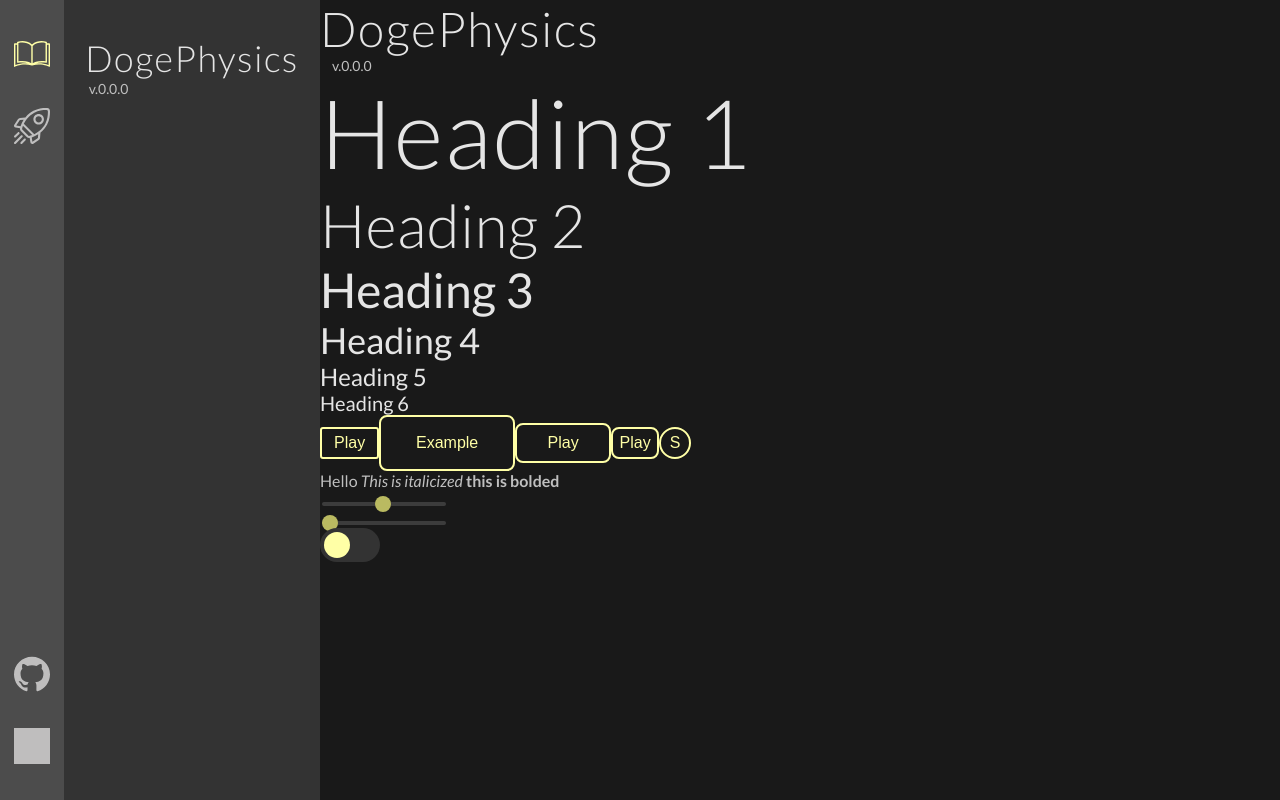
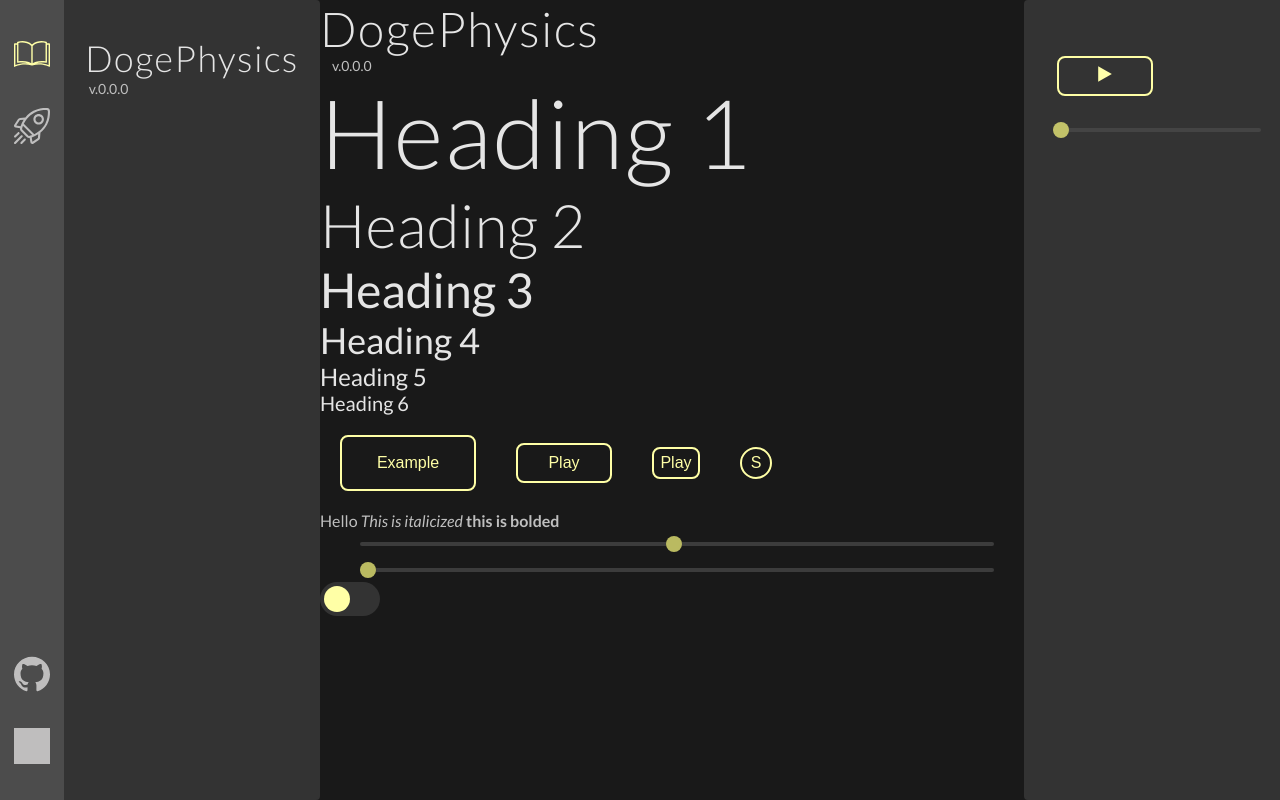
Before and after one commit to vinlegend1/DogePhysics, a Next.js app: page /test in a window 1280 px wide. Built offline with nearby package versions, Linux system fonts and the light colour scheme; grey boxes are pictures that could not be loaded.

Commit message:
doing controller

```diff
--- /dev/null
+++ b/src/components/Controller.tsx
@@ -0,0 +1,16 @@
+import React from 'react'
+import PlayButton from './buttons/PlayButton'
+import Slider from './Slider'
+
+const Controller = () => {
+    return (
+        <div className="controller">
+            <div className="container">
+                <PlayButton />
+                <Slider defaultValue={0} />
+            </div>
+        </div>
+    )
+}
+
+export default Controller
--- a/src/components/Layout.tsx
+++ b/src/components/Layout.tsx
@@ -1,4 +1,5 @@
 import React from 'react'
+import Controller from './Controller'
 import Navbar from './Navbar'
 
 interface Props {
@@ -11,6 +12,8 @@ const Layout: React.FC<Props> = ({ children }) => {
             <Navbar />
 
             {children}
+
+            <Controller />
         </div>
     )
 }
--- a/src/components/Navbar.tsx
+++ b/src/components/Navbar.tsx
@@ -3,6 +3,7 @@ import { iconDimensions, projectName } from 'src/constants'
 import Link from 'next/link';
 import { ContentType } from 'src/types';
 import NavContent from './NavContent';
+import { useRouter } from 'next/router';
 // import { projectName } from 'src/constants'
 
 interface Props {
@@ -13,23 +14,29 @@ const Navbar: React.FC<Props> = () => {
 
     const [isChapter, setIsChapter] = useState(true);
     const [isMission, setIsMission] = useState(false);
+    const router = useRouter();
 
     const onClick = (e: React.MouseEvent<HTMLImageElement, MouseEvent>, content: ContentType) => {
         if (content === "chapter" && isChapter) {
             setIsChapter(false);
             setIsMission(false);
+            router.push(`${router.pathname}`);
         } else if (content === "chapter" && !isChapter) {
             setIsChapter(true);
             setIsMission(false);
+            router.push(`${router.pathname}?find=chapters`);
         } else if (content === "mission" && !isMission) {
             setIsChapter(false);
             setIsMission(true);
+            router.push(`${router.pathname}?find=missions`);
         } else if (content === "mission" && isMission) {
             setIsChapter(false);
             setIsMission(false);
+            router.push(`${router.pathname}`);
         }
 
     }
+
 
     return (
         <>
--- /dev/null
+++ b/src/components/buttons/Button.tsx
@@ -0,0 +1,16 @@
+import React from 'react'
+
+interface Props {
+    outline: boolean;
+    size: "sm" | "md" | "lg";
+}
+
+const Button: React.FC<Props> = ({ outline, size, children }) => {
+    return (
+        <button className={`btn-${outline ? "outline-" : ""}${size}`}>
+            {children}
+        </button>
+    )
+}
+
+export default Button
--- /dev/null
+++ b/src/components/buttons/PlayButton.tsx
@@ -0,0 +1,12 @@
+import React from 'react'
+import Button from './Button'
+
+const PlayButton = () => {
+    return (
+        <Button outline size="md">
+            <img src="/play.svg" alt="Play" title="Start Simulation" className="icon-sm icon-play" />
+        </Button >
+    )
+}
+
+export default PlayButton
--- a/src/pages/test.tsx
+++ b/src/pages/test.tsx
@@ -7,7 +7,7 @@ import Slider from '../components/Slider'
 const Test = () => {
     return (
         <Layout>
-            <div>
+            <div className="main">
                 <h1 className="title">DogePhysics</h1>
                 <p className="small">v.0.0.0</p>
                 <h1>Heading 1</h1>
@@ -16,7 +16,7 @@ const Test = () => {
                 <h4>Heading 4</h4>
                 <h5>Heading 5</h5>
                 <h6>Heading 6</h6>
-                <button className="play">Play</button>
+                {/* <button className="play">Play</button> */}
                 <button className="btn-outline-lg">Example</button>
                 <button className="btn-outline-md">Play</button>
                 <button className="btn-outline-sm">Play</button>
--- a/src/styles/buttons.css
+++ b/src/styles/buttons.css
@@ -1,25 +1,26 @@
-.play {
+/*.play {
     background-color: #191919;
     border: 2px solid;
     color: #FFFFA6;
     font-size: 1em;
-    text-align: center;
+   text-align: center;
     padding: 5px 12px;
     text-decoration: none;
     cursor: pointer;
     border-radius: 3px;  /* so the edge is rounded by 3px*/
-}
+    /* transition-duration: 0.2s; */
+    /* transition-timing-function: ease-out; }*/
 
-.play:hover {
-    background-color: #FFFFA6;
+/* play:hover {
+    background-color: #FFFFA6; */
 
-}
 
 .btn-outline-lg, .btn-outline-md, .btn-outline-sm, .btn-outline-circle-sm {
     background-color: inherit;
     border: 2px solid #FFFFA6;
     border-radius: 8px;
     text-align: center;
+    margin: 20px;
     text-decoration: none;
     font-size: 16px;
     color: #FFFFA6;
--- a/src/styles/globals.css
+++ b/src/styles/globals.css
@@ -106,3 +106,20 @@ h1.name {
 ::-webkit-scrollbar-thumb:hover {
   background: #FFFFA6;
 }
+.icon-play:hover {
+  filter: invert(0%) sepia(100%) saturate(0%) hue-rotate(154deg) brightness(85%) contrast(104%);
+}
+.icon, .icon-sm {
+    /* color: #bfbfbf; */
+    filter: brightness(0) saturate(100%) invert(79%) sepia(79%) saturate(1%) hue-rotate(315deg) brightness(85%) contrast(87%);
+    width: 36px;
+    height: 36px;
+    cursor: pointer;
+    transition-duration: 0.1s;
+    transition-timing-function: linear;
+}
+.icon-sm {
+  filter: invert(99%) sepia(37%) saturate(1762%) hue-rotate(322deg) brightness(112%) contrast(104%);
+  width: 16px;
+  height: 16px;
+}
--- a/src/styles/layout.css
+++ b/src/styles/layout.css
@@ -14,3 +14,13 @@
     overflow-x: hidden; /* Hide horizontal scrollbar */
     overflow-y: scroll; /* Add vertical scrollbar */
 }
+.controller {
+    width: 20%;
+    background-color: #333;
+    height: 100vh;
+    border-radius: 4px 0 0 4px;
+    margin-left: auto;
+}
+.main {
+    width: 55%;
+}
--- a/src/styles/navbar.css
+++ b/src/styles/navbar.css
@@ -1,12 +1,3 @@
-.icon {
-    /* color: #bfbfbf; */
-    filter: brightness(0) saturate(100%) invert(79%) sepia(79%) saturate(1%) hue-rotate(315deg) brightness(85%) contrast(87%);
-    width: 36px;
-    height: 36px;
-    cursor: pointer;
-    transition-duration: 0.1s;
-    transition-timing-function: linear;
-}
 .navbar {
     width: 5%;
     height: 100vh;
@@ -38,6 +29,7 @@
     transform: translate(-25vw);
     display: none;
     transition-duration: 0.2s;
+    border-radius: 0 4px 4px 0;
     /* transition-property: transform; how to get this working? */
 }
 .active {
--- a/src/styles/slider.css
+++ b/src/styles/slider.css
@@ -1,5 +1,7 @@
 .slidecontainer {
-    width: 124px; /* Width of the outside container */
+    width: 90%; /* Width of the outside container */
+    margin-left: auto;
+    margin-right: auto;
 }
 
   /* The slider itself */
@@ -9,6 +11,7 @@
     width: 100%; /* Full-width */
     height: 4px; /* Specified height */
     border-radius: 4px;
+    margin: 10px 5px;
     background: #4C4C4C; /* Grey background */
     outline: none; /* Remove outline */
     opacity: 0.7; /* Set transparency (for mouse-over effects on hover) */
@@ -36,6 +39,6 @@
 .slider::-moz-range-thumb {
     width: 16px; /* Set a specific slider handle width */
     height: 16px; /* Slider handle height */
-    background: #FFFF80; /* Green background */
+    background: #FFFF80;
     cursor: pointer; /* Cursor on hover */
 }
```
Also changed, not shown: public/play.svg (added).
